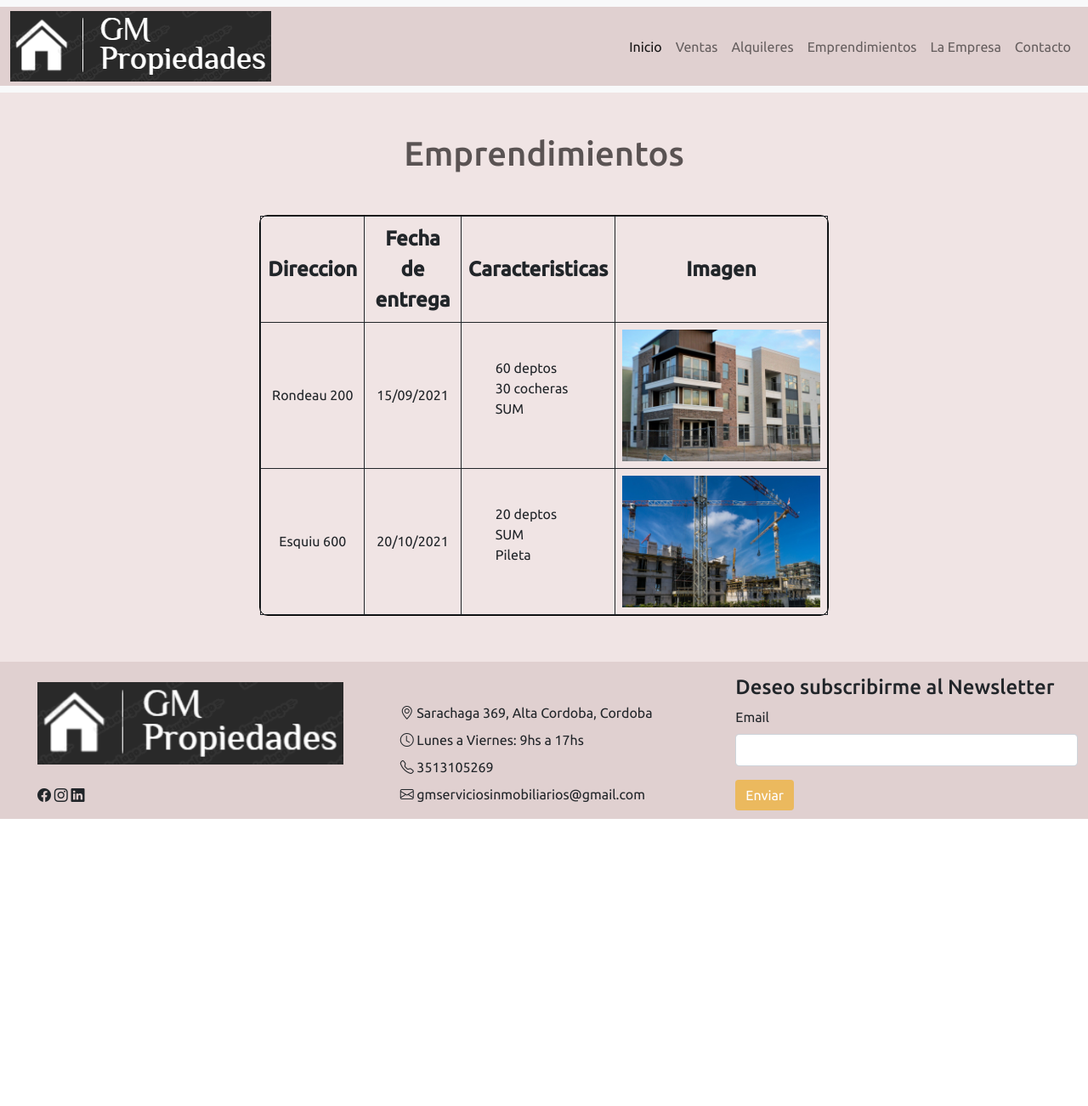
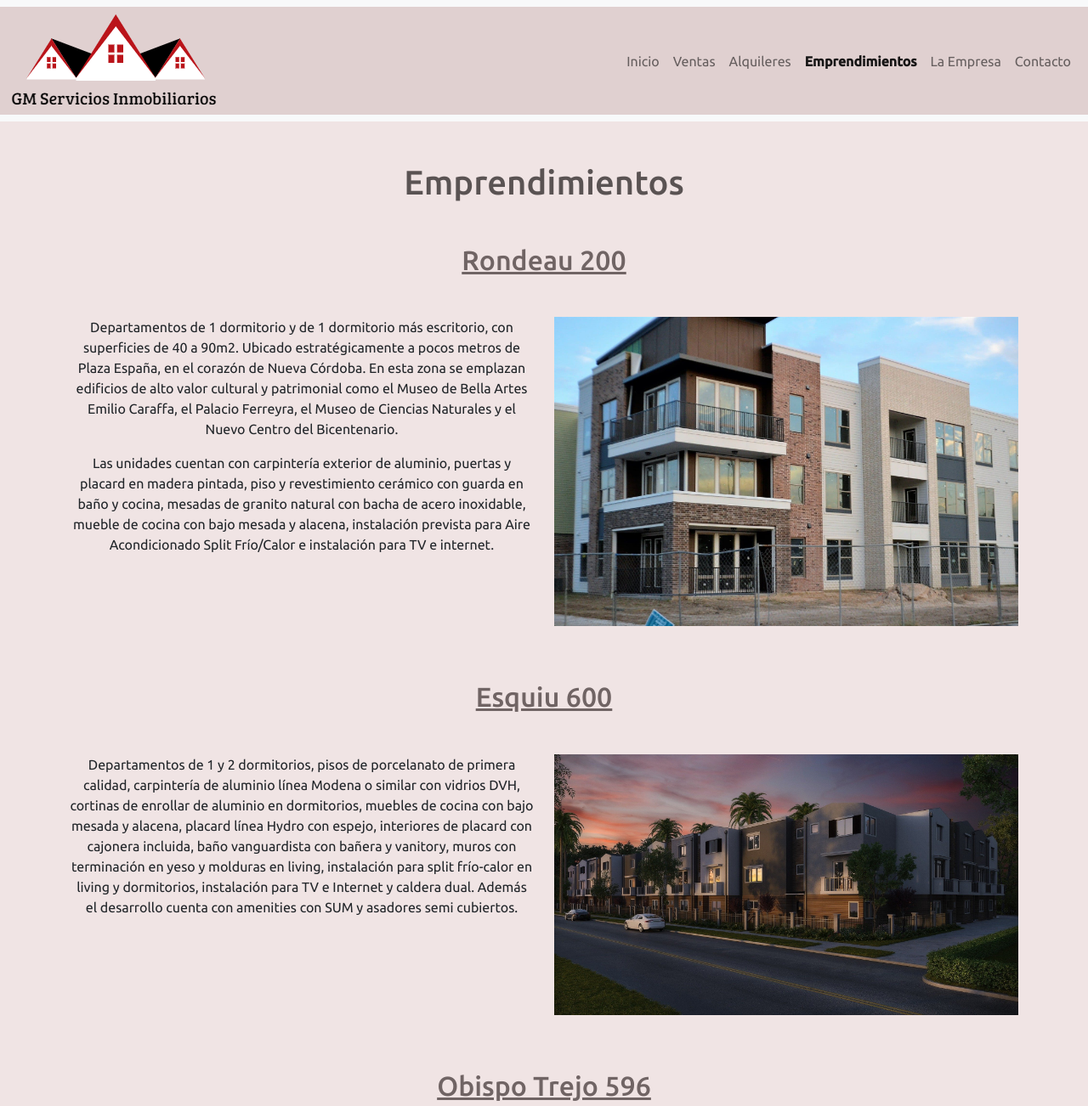
Before and after one commit to GabrielMoranduzzo/mi_repositorio, a plain HTML site: page emprendimientos.html in a window 1280 px wide. Shown: the top 1302 px of the page at 85% size. Before the commit the page ends 964 px from the top, so only its background shows below. Drawn offline with nearby package versions, Linux system fonts and the light colour scheme.

Commit message:
cambio de logo, cambio de estructura en la empresa html

```diff
--- a/css/main.scss
+++ b/css/main.scss
@@ -27,6 +27,9 @@ main {
     background-color: $background-colorMain;
 }
 
+.active {
+    font-weight: 600;
+}
 
 /************ Index *********************/
 .containerBuscador {
@@ -187,6 +190,7 @@ tr > td > ul {
     }
 
 
+
 /******************* Fin La Empresa **************************/
 
 /******************* Contacto **************************/
@@ -240,9 +244,6 @@ tr > td > ul {
         height:90vh;
         margin: 0;
     }
-    .containerBuscador__btn {
-      ;
-    }
 
     .containerServicio {
         margin: 1rem;
--- a/emprendimientos.html
+++ b/emprendimientos.html
@@ -20,14 +20,14 @@
 <header>
   <nav class="navbar navbar-expand-lg navbar-light bg-light">
     <div class="containerHeader container-fluid">
-      <a class="navbar-brand" href="index.html"><img class="img-fluid" src="./img/logoNuevo.png" alt=""></a>
+      <a class="navbar-brand" href="index.html"><img class="img-fluid" src="./img/logoFinal.png" alt=""></a>
       <button class="navbar-toggler" type="button" data-bs-toggle="collapse" data-bs-target="#navbarNav" aria-controls="navbarNav" aria-expanded="false" aria-label="Toggle navigation">
         <span class="navbar-toggler-icon"></span>
       </button>
     <div class="collapse navbar-collapse justify-content-end" id="navbarNav">
       <ul class="navbar-nav align-items-end">
         <li class="nav-item">
-          <a class="containerHeader__a nav-link active divA" aria-current="page" href="./index.html">Inicio</a>
+          <a class="containerHeader__a nav-link divA" aria-current="page" href="./index.html">Inicio</a>
         </li>
         <li class="nav-item">
           <a class="containerHeader__a nav-link divA" href="./ventas.html">Ventas</a>
@@ -36,7 +36,7 @@
           <a class="containerHeader__a nav-link divA" href="./alquileres.html">Alquileres</a>
         </li>
         <li class="nav-item">
-          <a class="containerHeader__a nav-link divA" href="./emprendimientos.html">Emprendimientos</a>
+          <a class="containerHeader__a nav-link active divA" href="./emprendimientos.html">Emprendimientos</a>
         </li>
         <li class="nav-item">
           <a class="containerHeader__a nav-link divA" href="./laEmpresa.html">La Empresa</a>
@@ -51,10 +51,43 @@
 </header>
 <main>
   <div class="container containerTable text-center pt-5 pb-5">
-    <div class="row">
-      <div class="col-md-12 col-sd-12 col-12">
-        <h1 class="h1VA mb-5 ml-5">Emprendimientos</h1>
-        <table border="2px" cellspacing="4px" cellpadding="8px">
+    <div class="row mb-5">
+      <h1 class="h1VA mb-5 ml-5">Emprendimientos</h1>
+      <h2 class="h2VA mb-5"> <u>Rondeau 200</u> </h2>
+      <div class="col-md-12 col-sd-12 col-lg-6">
+        <p>Departamentos de 1 dormitorio y de 1 dormitorio más escritorio, con superficies de 40 a 90m2. Ubicado estratégicamente a pocos metros de Plaza España, en el corazón de Nueva Córdoba. En esta zona se emplazan edificios de alto valor cultural y patrimonial como el Museo de Bella Artes Emilio Caraffa, el Palacio Ferreyra, el Museo de Ciencias Naturales y el Nuevo Centro del Bicentenario.</p>
+
+       <p>Las unidades cuentan con carpintería exterior de aluminio, puertas y placard en madera pintada, piso y revestimiento cerámico con guarda en baño y cocina, mesadas de granito natural con bacha de acero inoxidable, mueble de cocina con bajo mesada y alacena, instalación prevista para Aire Acondicionado Split Frío/Calor e instalación para TV e internet.</p>
+      </div>
+      <div class="col-md-12 col-sd-12 col-lg-6">
+        <img src="./img/emprendimientos/emprendimiento1.jpg" class="img-fluid" alt="">
+      </div>
+    </div>
+
+    <div class="row mb-5">
+        <h2 class="h2VA mb-5 mt-3"> <u>Esquiu 600</u> </h2>
+        <div class="col-md-12 col-sd-12 col-lg-6">
+          <p>Departamentos de 1 y 2 dormitorios, pisos de porcelanato de primera calidad, carpintería de aluminio línea Modena o similar con vidrios DVH, cortinas de enrollar de aluminio en dormitorios, muebles de cocina con bajo mesada y alacena, placard línea Hydro con espejo, interiores de placard con cajonera incluida, baño vanguardista con bañera y vanitory, muros con terminación en yeso y molduras en living, instalación para split frío-calor en living y dormitorios, instalación para TV e Internet y caldera dual.
+          Además el desarrollo cuenta con amenities con SUM y asadores semi cubiertos.</p>
+        </div>
+        <div class="col-md-12 col-sd-12 col-lg-6">
+          <img src="./img/emprendimientos/emprendimientos4.jpg" class="img-fluid" alt="">
+        </div>
+      </div>
+
+      <div class="row mb-5">
+          <h2 class="h2VA mb-5 mt-3"> <u>Obispo Trejo 596</u> </h2>
+          <div class="col-md-12 col-sd-12 col-lg-6">
+            <p>Departamentos en venta de 1 y 2 dormitorios con cochera. Todas las unidades disponen de balcones, luminosos ambientes, muebles de cocina bajo mesada y baños zonificados de diseño moderno. Los departamentos cuentan con excelente calidad de terminación, calderas duales, pisos de porcelanato en ambientes principales, carpintería de aluminio, terminaciones de yeso, instalación para aire acondicionado, instalación para TV/Cable, teléfono e internet. Cada torre cuenta con sus amenities propios que incluye SUM, pileta y bauleras. Además, de uso común para todas las torres, el complejo incorpora una piscina principal, piscina para niños, solárium, gimnasio, y salón de usos múltiples con capacidad para 50 personas. Guardia las 24hs. Cochera subterránea con acceso por ascensor desde cada unidad.
+            El desarrollo cuenta con cocheras. Club House. Pileta. Solarium. Gimnasio. Balcones y asadores privados. 11.000 m2 de jardín parquizado. Perímetro cerrado.</p>
+          </div>
+          <div class="col-md-12 col-sd-12 col-lg-6">
+            <img src="./img/emprendimientos/emprendimiento3.jpg" class="img-fluid" alt="">
+          </div>
+        </div>
+
+
+        <!-- <table border="2px" cellspacing="4px" cellpadding="8px">
           <tr>
             <th>Direccion</th>
             <th>Fecha de entrega</th>
@@ -87,8 +120,8 @@
             </td>
             <td> <img src="./img/emprendimientos/emprendimiento3.jpg" id="esquiu600" class="img-fluid" alt=""></td>
           </tr>
-        </table>
-      </div>
+        </table> -->
+
     </div>
   </div>
 </main>
@@ -97,7 +130,7 @@
     <div class="row">
       <div class="col-sm-12 col-md-9 col-lg-4">
         <ul class="containerFooter__ul">
-          <li> <img class="img-fluid mt-4 mb-4 ml-5" src="./img/logoNuevo.png" alt="" height="300px" width="360px"> </li>
+          <li> <img class="img-fluid mt-4 mb-4 ml-5" src="./img/logoFinal.png" alt=""> </li>
           <li> <i class="bi bi-facebook "></i> <i class="bi bi-instagram "></i> <i class="bi bi-linkedin "></i> </li>
         </ul>
       </div>
```
Also changed, not shown: alquileres.html (+4 -4 lines), contactoFormulario.html (+4 -4 lines), index.html (+2 -2 lines), laEmpresa.html (+4 -4 lines), ventas.html (+4 -4 lines), css/main.css, img/emprendimientos/emprendimiento2.jpg (deleted), img/emprendimientos/emprendimientos4.jpg (added), img/logoFinal.png (added), img/logoNuevo.png (deleted).
